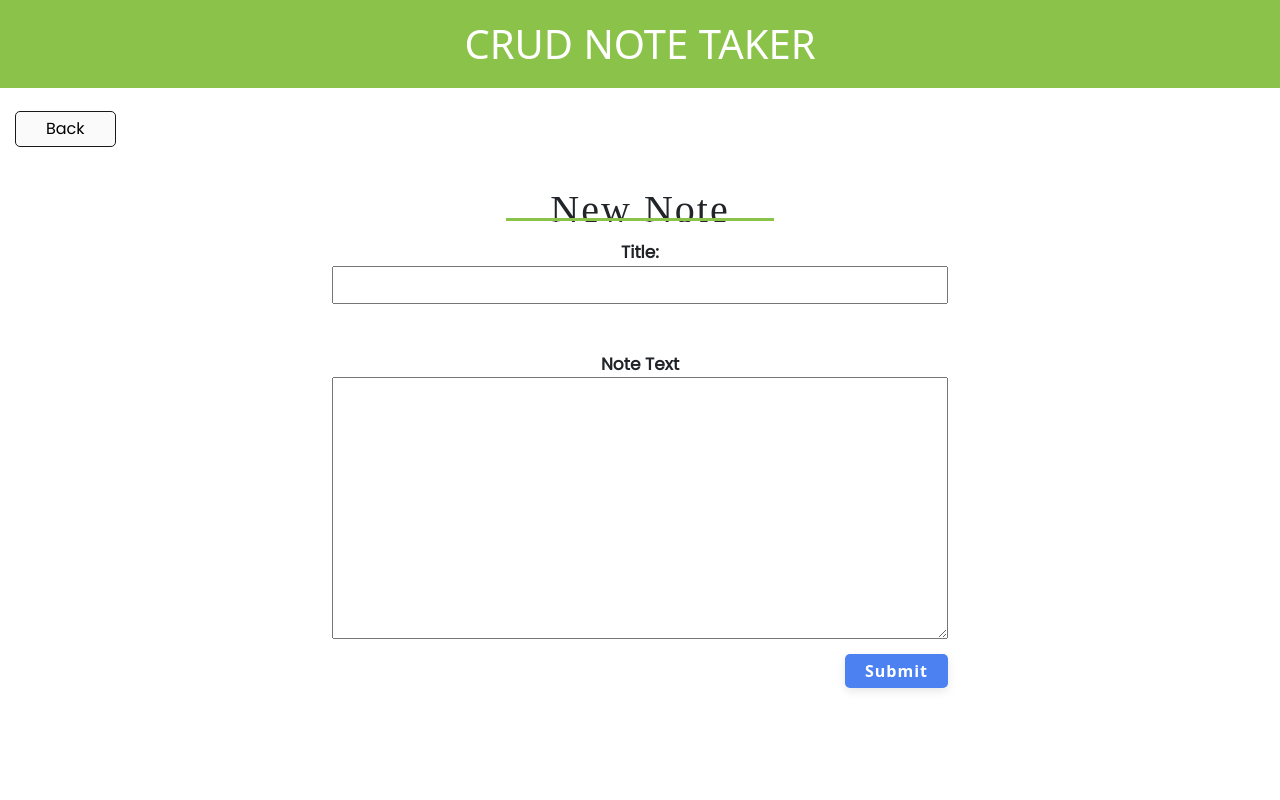
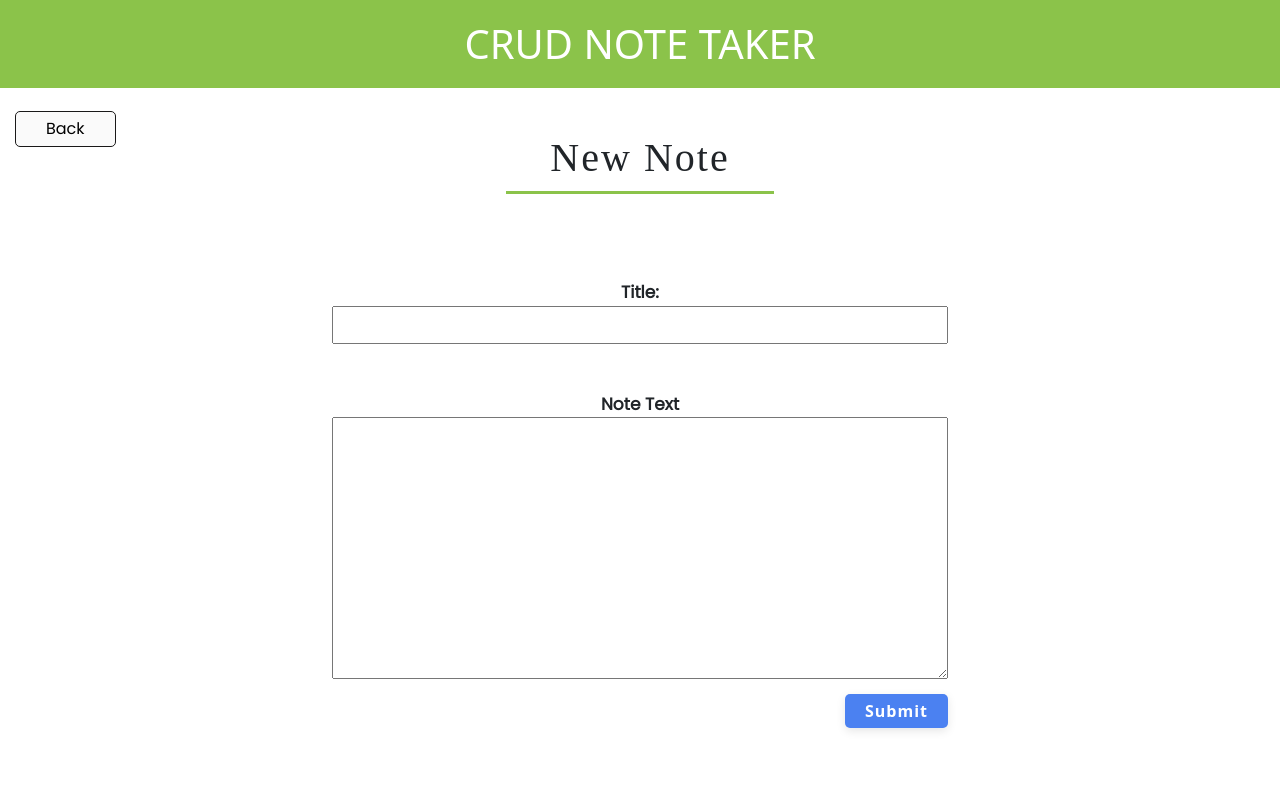
Before and after one commit to Anthony-G89/CRUD_Note_Taker, a React (Create React App) app: page /notes in a window 1280 px wide. Shown: the top 800 px of the page. Built offline with nearby package versions, Linux system fonts and the light colour scheme; a web font is replaced by a local one.

Commit message:
Fixednew note title for laptops

```diff
--- a/src/App.js
+++ b/src/App.js
@@ -3,6 +3,7 @@ import { BrowserRouter as Router, Switch, Route } from "react-router-dom";
 import Jumbotron from "./components/Jumbotron";
 import LandingPage from "./components/LandingPage";
 import Notes from "./components/Notes";
+
 
 
 
--- a/src/components/Notes/index.js
+++ b/src/components/Notes/index.js
@@ -1,5 +1,5 @@
 /* eslint-disable jsx-a11y/anchor-is-valid */
-import React, { useState, useEffect } from 'react';
+import React, { useState } from 'react';
 import "./style.css";
 import { Link } from "react-router-dom";
 import Axios from "axios";
@@ -10,18 +10,29 @@ function Notes() {
     const [noteTitle, setNoteTitle] = useState("");
     const [noteBody, setNoteBody] = useState("");
 
-
     const submitNote = (e) => {
         e.preventDefault();
-        Axios.post("/api/notes", {
+        if (!noteTitle || !noteBody) {
+            alert("Please enter a note");
+            return;
+        };
+
+        // clearState();
+        Axios.post("/notes/api/notes", {
             notetitle: noteTitle,
-            noteBody: noteBody
+            noteBody: noteBody,
         }).then((err) => {
             if (err) throw err;
             alert("Your note has been posted! 😃")
-        })
+            return;
+        });
     };
 
+
+    // const clearState = () => {
+    //     setNoteTitle( "")
+    //     setNoteBody("");
+    // }
 
     return (
         <div className="noteContainer">
@@ -37,15 +48,17 @@ function Notes() {
                             type="text"
                             data-length="20"
                             name="noteTitle"
-                            onChange={event => setNoteTitle(event.target.value) + console.log(event.target.value)} />
+                            onChange={event => setNoteTitle(event.target.value)}
+                        />
                         <br />
                         <br />
+
                         <label htmlFor="input_text" className="textLabel"> Note Text</label>
                         <textarea id="body_text"
                             className="noteBody"
                             type="text"
                             name="noteBody"
-                            onChange={event => setNoteBody(event.target.value) + console.log(event.target.value)}
+                            onChange={event => setNoteBody(event.target.value)}
                             rows="10"
                             cols="50"
                             data-length="120">
--- a/src/components/Notes/style.css
+++ b/src/components/Notes/style.css
@@ -36,11 +36,11 @@
     position: relative;
     display: flex;
     justify-content: center;
-    padding-top: 100px;
     font-family: 'Dela Gothic One', cursive;
     letter-spacing: 2px;
-    bottom: 10px;
-    height: 17vh;
+    height: 22vh;
+    top: 38px;
+    /* DOUBLE CHECK ON HEIGHT FOR XL-SCREEN WAS 17VH */
 }
 
 .noteTitle::after {
@@ -50,12 +50,12 @@
     height: 3px;
     min-width: 21%;
     background-color: #8bc34a;
-    bottom: 1px;
+    top: 57px;
 }
 
 .newNote {
     position: relative;
-    height: 69vh;
+    height: 100vh;
     margin: 0%;
     text-align: center;
     display: flex;
@@ -109,7 +109,7 @@ textarea[type=text]:focus {
     /* text-align: center; */
     width: 100%;
     max-width: 100%;
-    min-width: 300px;
+    min-width: 216px;
     padding: 10px;
 }
 
```
Also changed, not shown: 1 other file (tests, documents, lock files or other folders).
